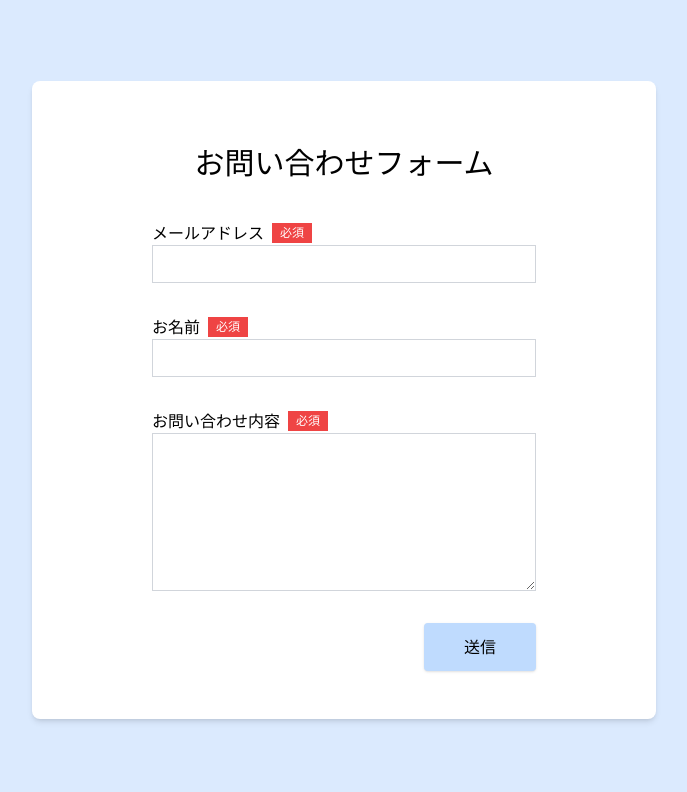
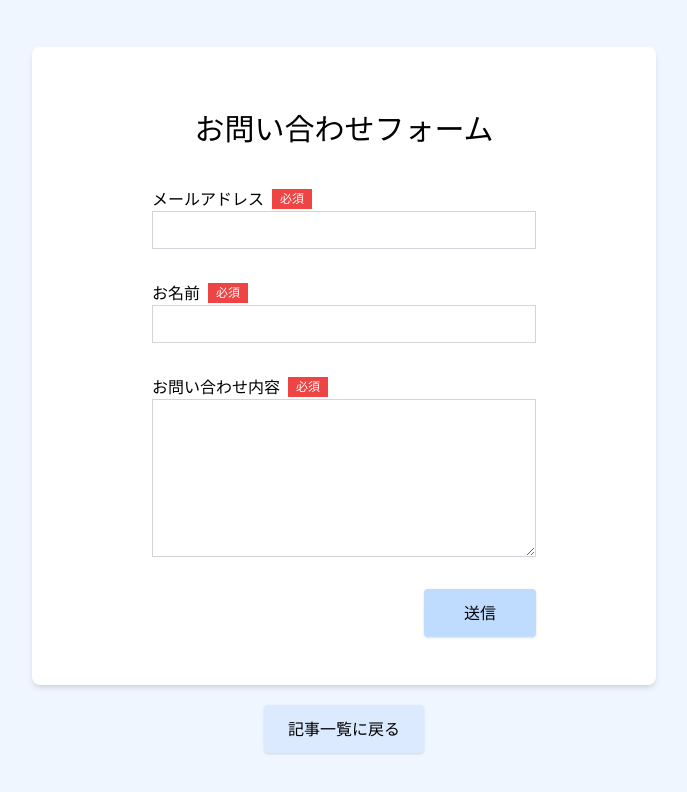
Before and after one commit to strwalk/simple-blog, a Next.js app: page /form in a window 1280 px wide. Shown: the top 792 px of the page, without its empty margins (296-983 px from the left). Built offline with nearby package versions, Linux system fonts and the light colour scheme.

Commit message:
feat: add a button to return to the top page on the form page

```diff
--- a/src/app/form/page.tsx
+++ b/src/app/form/page.tsx
@@ -1,12 +1,23 @@
+import Link from 'next/link';
 import { FormItem } from '../_components/FormItem';
 
 export default function Form() {
   return (
-    <main className="py-10 px-4 md:px-10 flex justify-center items-center bg-blue-100 min-h-screen">
-      <section className="w-full md:w-[39rem] bg-white pt-16 pb-12 px-8 rounded-lg shadow-md">
-        <h1 className="text-center text-3xl">お問い合わせフォーム</h1>
-        <section className="flex justify-center mt-10 w-full">
-          <FormItem />
+    <main className="py-10 px-4 md:px-10 flex justify-center items-center bg-blue-50 min-h-screen">
+      <section>
+        <section className="w-full md:w-[39rem] bg-white pt-16 pb-12 px-8 rounded-lg shadow-md">
+          <h1 className="text-center text-3xl">お問い合わせフォーム</h1>
+          <section className="flex justify-center mt-10 w-full">
+            <FormItem />
+          </section>
+        </section>
+        <section className="flex justify-center mt-5">
+          <Link
+            href="/"
+            className="bg-blue-100 hover:bg-blue-200 py-3 px-6 rounded shadow"
+          >
+            記事一覧に戻る
+          </Link>
         </section>
       </section>
     </main>
```
